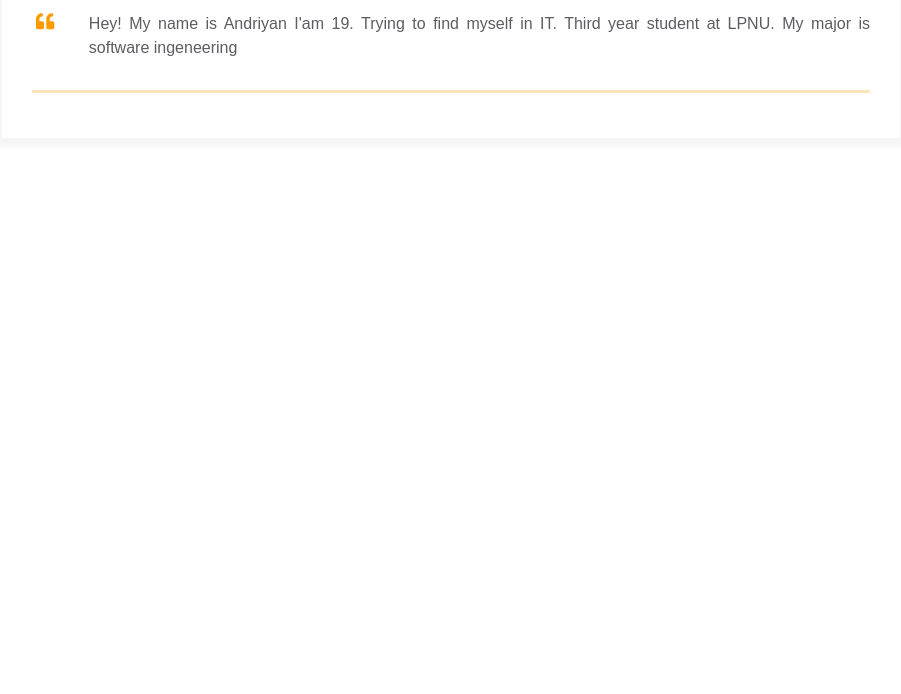
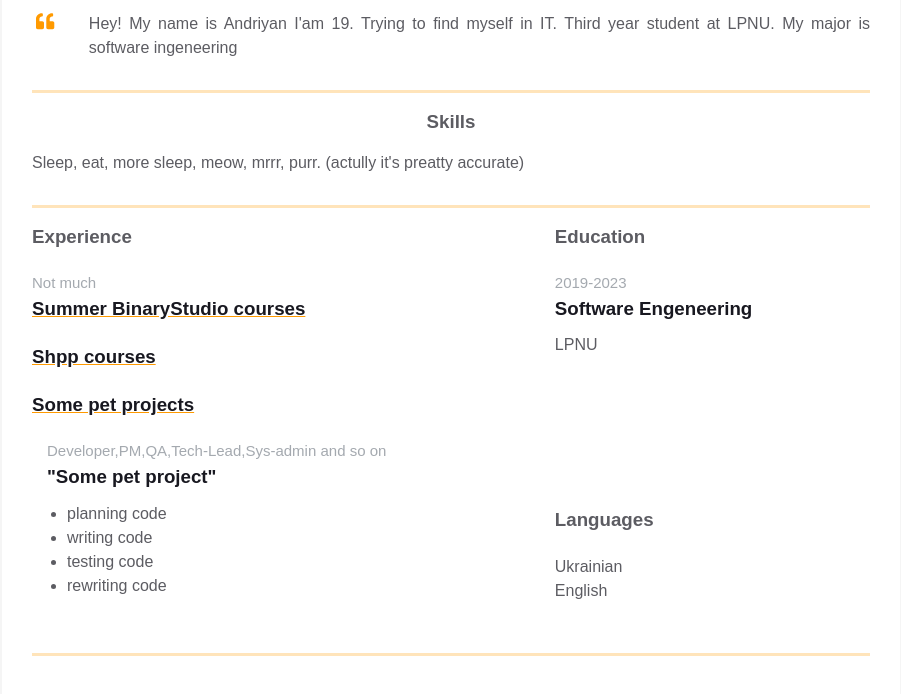
Before and after one commit to AndriyanVI/homepage, a plain HTML site: page index.html in a window 1280 px wide. Shown: the part 338-1032 px from the top of the page, without its empty margins (189-1090 px from the left). Before the commit the page ends 800 px from the top, so only its background shows below. Drawn offline with Linux system fonts and the light colour scheme.

Commit message:
adding secondary info

```diff
--- a/index.html
+++ b/index.html
@@ -84,6 +84,61 @@
                   </div>
                 </div>
               </div>
+              <div class="container">
+                <div class="resume__block">
+                  <div class="skills">
+                    <h3 class="skills__header">Skills</h3>
+                    <p class="skills__text">Sleep, eat, more sleep, meow, mrrr, purr. (actully it's preatty accurate) </p>
+                  </div>
+                </div>
+              </div>
+              <div class="container">
+                <div class="resume__block">
+                  <div class="main-info fh">
+
+                    <div class="experiences">
+                        <h3 class="experiences__header">Experience</h3>
+                        <div class="experiences__company">
+                          <div class="experiences__company-header">
+                            <span class="experiences__company-header-durability">Not much</span>
+                            <h3 class="experiences__company-header-name">Summer BinaryStudio courses</h3>
+                            <h3 class="experiences__company-header-name">Shpp courses</h3>
+                            <h3 class="experiences__company-header-name">Some pet projects</h3>
+                            <div class="experiences__company-project">
+                                <span class="experiences__company-project-role">Developer,PM,QA,Tech-Lead,Sys-admin and so on</span>
+                                <h3 class="experiences__company-project-name">"Some pet project"</h3>
+                                <ul class="experiences__company-project-responsibilities">
+                                  <li>planning code</li>
+                                  <li>writing code</li>
+                                  <li>testing code</li>
+                                  <li>rewriting code</li>
+                                </ul>
+                              </div>
+                            </div>
+                    </div>
+                </div>
+                    <div class="additional-info fv">
+                        <div class="additional-info__education">
+                            <h3 class="additional-info__education-header">Education</h3>
+                            <div class="additional-info__education-university">
+                              <span class="additional-info__education-university-durability">2019-2023</span>
+                              <h3 class="additional-info__education-university-speciality">Software Engeneering</h3>
+                              <p class="additional-info__education-university-name">LPNU</p>
+                            </div>
+                          </div>
+
+                          <div class="additional-info__languages">
+                            <h3 class="additional-info__languages-header">Languages</h3>
+                            <p class="additional-info__languages-item">
+                                Ukrainian
+                            </p>
+                            <p class="additional-info__languages-item">
+                              English
+                            </p>
+                          </div>
+                    </div>
+                </div>
+              </div>
 
     </div>
       </main>
```
